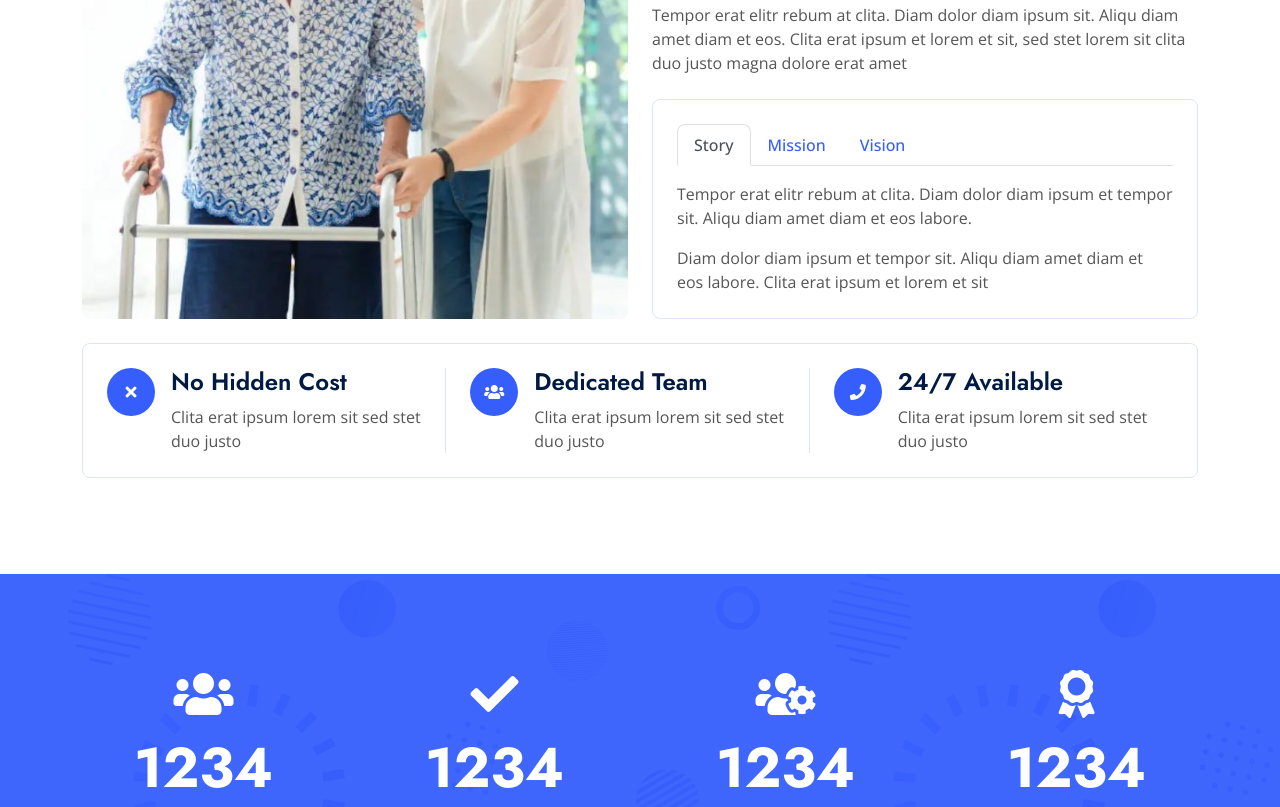
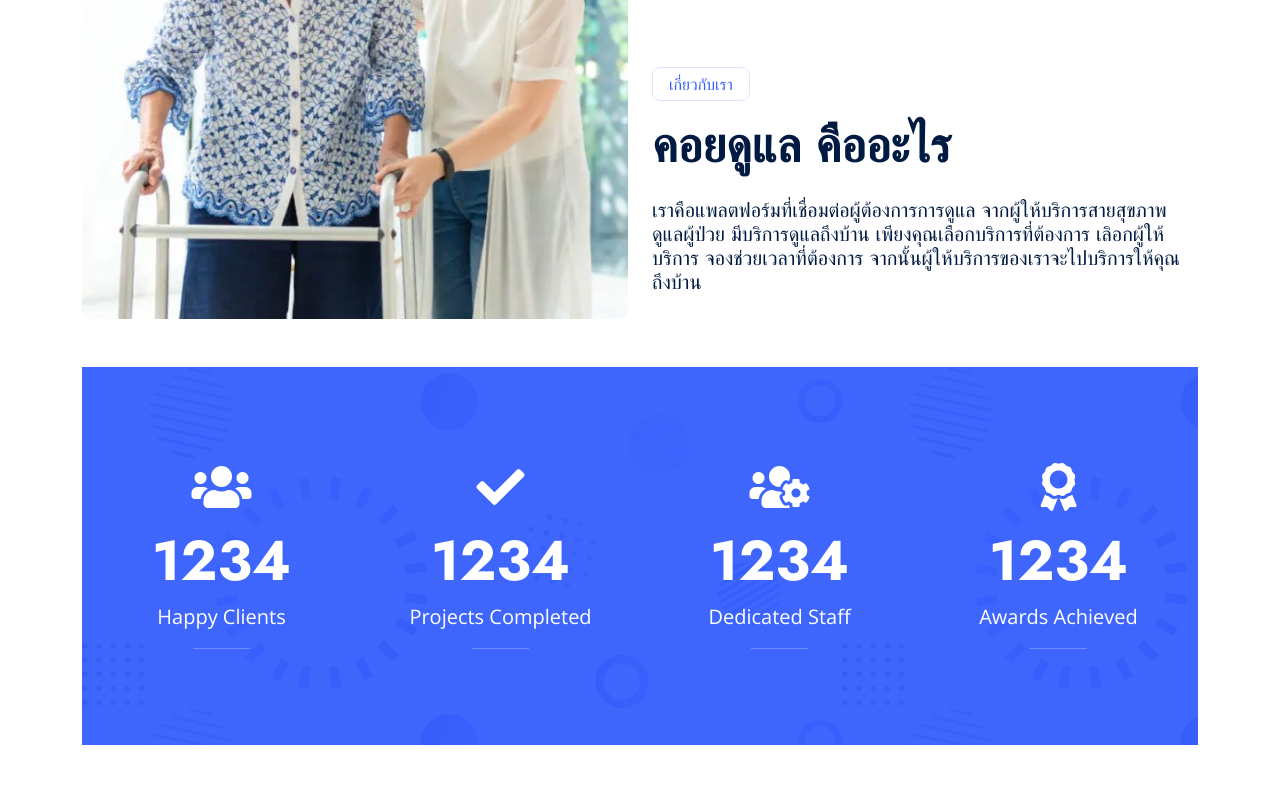
Before and after one commit to REEN-BASIREEN/finanza-1.0.0, a plain HTML site: page about.html in a window 1280 px wide. Shown: the part 736-1543 px from the top of the page. Drawn offline with nearby package versions, Linux system fonts and the light colour scheme.

Commit message:
Update about.html

```diff
--- a/about.html
+++ b/about.html
@@ -118,103 +118,18 @@
         <div class="container">
             <div class="row g-4 align-items-end mb-4">
                 <div class="col-lg-6 wow fadeInUp" data-wow-delay="0.1s">
-                    <img class="img-fluid rounded" src="img/about.jpg">
+                    <img class="img-fluid rounded" src="../finanza-1.0.0/img/about.jpg">
                 </div>
                 <div class="col-lg-6 wow fadeInUp" data-wow-delay="0.3s">
-                    <p class="d-inline-block border rounded text-primary fw-semi-bold py-1 px-3">About Us</p>
-                    <h1 class="display-5 mb-4">We Help Our Clients To Grow Their Business</h1>
-                    <p class="mb-4">Tempor erat elitr rebum at clita. Diam dolor diam ipsum sit. Aliqu diam amet diam et
-                        eos. Clita erat ipsum et lorem et sit, sed stet lorem sit clita duo justo magna dolore erat amet
-                    </p>
-                    <div class="border rounded p-4">
-                        <nav>
-                            <div class="nav nav-tabs mb-3" id="nav-tab" role="tablist">
-                                <button class="nav-link fw-semi-bold active" id="nav-story-tab" data-bs-toggle="tab"
-                                    data-bs-target="#nav-story" type="button" role="tab" aria-controls="nav-story"
-                                    aria-selected="true">Story</button>
-                                <button class="nav-link fw-semi-bold" id="nav-mission-tab" data-bs-toggle="tab"
-                                    data-bs-target="#nav-mission" type="button" role="tab" aria-controls="nav-mission"
-                                    aria-selected="false">Mission</button>
-                                <button class="nav-link fw-semi-bold" id="nav-vision-tab" data-bs-toggle="tab"
-                                    data-bs-target="#nav-vision" type="button" role="tab" aria-controls="nav-vision"
-                                    aria-selected="false">Vision</button>
-                            </div>
-                        </nav>
-                        <div class="tab-content" id="nav-tabContent">
-                            <div class="tab-pane fade show active" id="nav-story" role="tabpanel"
-                                aria-labelledby="nav-story-tab">
-                                <p>Tempor erat elitr rebum at clita. Diam dolor diam ipsum et tempor sit. Aliqu diam
-                                    amet diam et eos labore.</p>
-                                <p class="mb-0">Diam dolor diam ipsum et tempor sit. Aliqu diam amet diam et eos labore.
-                                    Clita erat ipsum et lorem et sit</p>
-                            </div>
-                            <div class="tab-pane fade" id="nav-mission" role="tabpanel"
-                                aria-labelledby="nav-mission-tab">
-                                <p>Tempor erat elitr rebum at clita. Diam dolor diam ipsum et tempor sit. Aliqu diam
-                                    amet diam et eos labore.</p>
-                                <p class="mb-0">Diam dolor diam ipsum et tempor sit. Aliqu diam amet diam et eos labore.
-                                    Clita erat ipsum et lorem et sit</p>
-                            </div>
-                            <div class="tab-pane fade" id="nav-vision" role="tabpanel" aria-labelledby="nav-vision-tab">
-                                <p>Tempor erat elitr rebum at clita. Diam dolor diam ipsum et tempor sit. Aliqu diam
-                                    amet diam et eos labore.</p>
-                                <p class="mb-0">Diam dolor diam ipsum et tempor sit. Aliqu diam amet diam et eos labore.
-                                    Clita erat ipsum et lorem et sit</p>
-                            </div>
-                        </div>
-                    </div>
+                    <p class="d-inline-block border rounded text-primary fw-semi-bold py-1 px-3">เกี่ยวกับเรา</p>
+                  <h1 class="display-5 mb-4">คอยดูแล คืออะไร</h1>
+                  <h5 class="mb-4">เราคือแพลตฟอร์มที่เชื่อมต่อผู้ต้องการการดูแล
+                    จากผู้ให้บริการสายสุขภาพ ดูแลผู้ป่วย มีบริการดูแลถึงบ้าน เพียงคุณเลือกบริการที่ต้องการ
+                    เลิอกผู้ให้บริการ จองช่วยเวลาที่ต้องการ
+                    จากนั้นผู้ให้บริการของเราจะไปบริการให้คุณถึงบ้าน </h5>
                 </div>
             </div>
-            <div class="border rounded p-4 wow fadeInUp" data-wow-delay="0.1s">
-                <div class="row g-4">
-                    <div class="col-lg-4 wow fadeIn" data-wow-delay="0.1s">
-                        <div class="h-100">
-                            <div class="d-flex">
-                                <div class="flex-shrink-0 btn-lg-square rounded-circle bg-primary">
-                                    <i class="fa fa-times text-white"></i>
-                                </div>
-                                <div class="ps-3">
-                                    <h4>No Hidden Cost</h4>
-                                    <span>Clita erat ipsum lorem sit sed stet duo justo</span>
-                                </div>
-                                <div class="border-end d-none d-lg-block"></div>
-                            </div>
-                            <div class="border-bottom mt-4 d-block d-lg-none"></div>
-                        </div>
-                    </div>
-                    <div class="col-lg-4 wow fadeIn" data-wow-delay="0.3s">
-                        <div class="h-100">
-                            <div class="d-flex">
-                                <div class="flex-shrink-0 btn-lg-square rounded-circle bg-primary">
-                                    <i class="fa fa-users text-white"></i>
-                                </div>
-                                <div class="ps-3">
-                                    <h4>Dedicated Team</h4>
-                                    <span>Clita erat ipsum lorem sit sed stet duo justo</span>
-                                </div>
-                                <div class="border-end d-none d-lg-block"></div>
-                            </div>
-                            <div class="border-bottom mt-4 d-block d-lg-none"></div>
-                        </div>
-                    </div>
-                    <div class="col-lg-4 wow fadeIn" data-wow-delay="0.5s">
-                        <div class="h-100">
-                            <div class="d-flex">
-                                <div class="flex-shrink-0 btn-lg-square rounded-circle bg-primary">
-                                    <i class="fa fa-phone text-white"></i>
-                                </div>
-                                <div class="ps-3">
-                                    <h4>24/7 Available</h4>
-                                    <span>Clita erat ipsum lorem sit sed stet duo justo</span>
-                                </div>
-                            </div>
-                        </div>
-                    </div>
-                </div>
-            </div>
-        </div>
-    </div>
-    <!-- About End -->
+	<!-- About Start -->
 
 
     <!-- Facts Start -->
```
